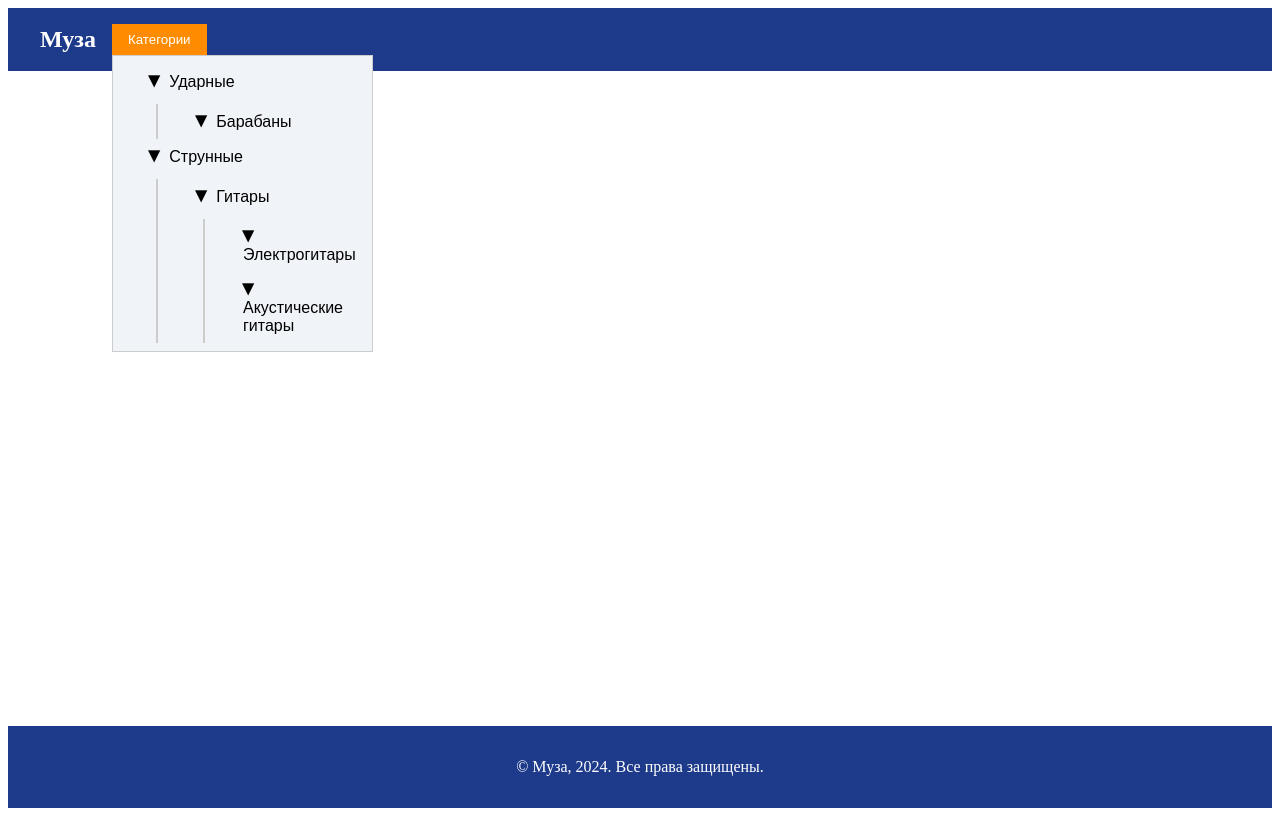
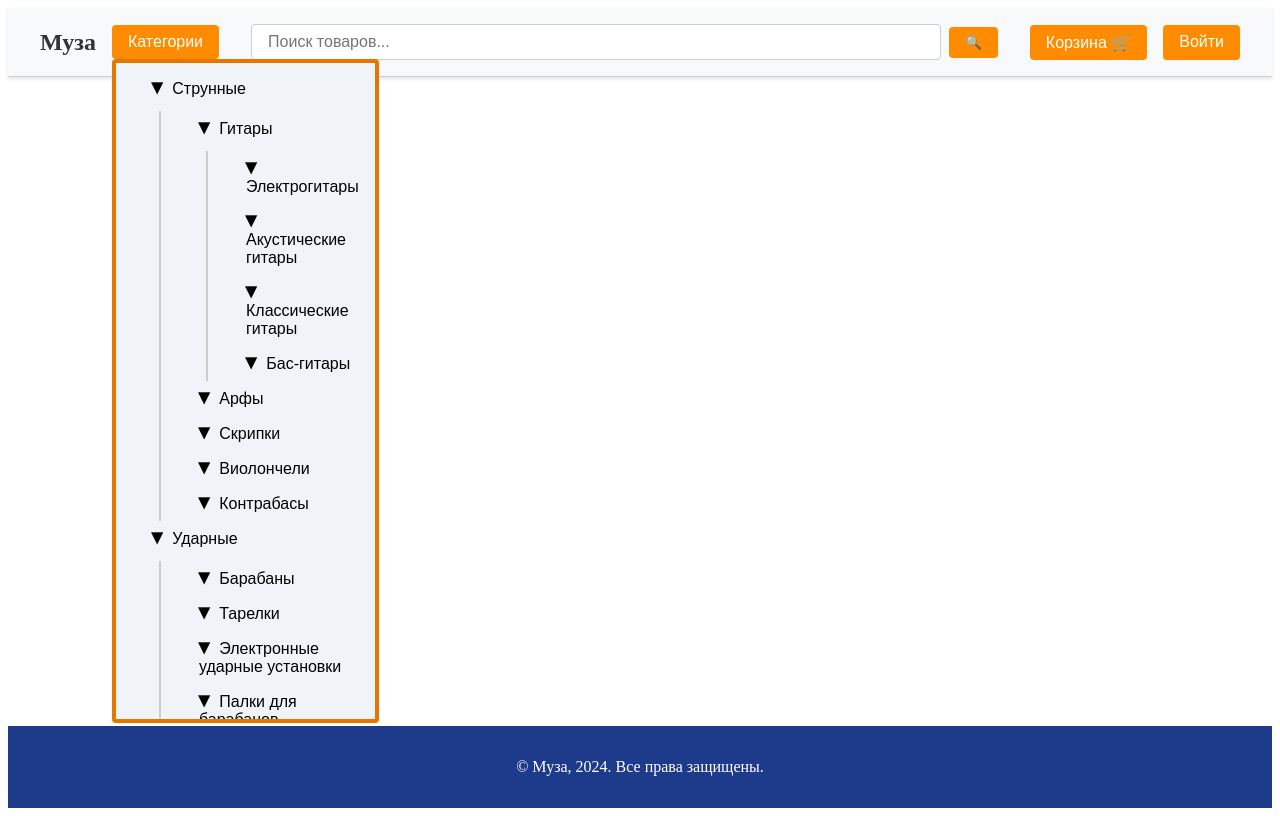
Before and after one commit to EchoDud/muza-shop, an Angular app: page / in a window 1280 px wide. Both pictures are taken after a click on the button "Категории". Built offline with nearby package versions, Linux system fonts and the light colour scheme.

Commit message:
Чут-чут причесал, но нужно еще само дерево категорий переделать

```diff
--- a/src/app/components/categories-dropdown/categories-dropdown.component.css
+++ b/src/app/components/categories-dropdown/categories-dropdown.component.css
@@ -4,11 +4,17 @@
 }
 
   .dropdown__button {
+    padding: 0.5rem 1rem;
     background-color: #ff8c00;
-    color: #fff;
+    color: white;
     border: none;
-    padding: 0.5rem 1rem;
+    border-radius: 4px;
+    font-size: 1rem;
     cursor: pointer;
+  }
+
+  .dropdown__button:hover{
+    background-color: #e67600;
   }
 
   .dropdown__menu {
@@ -17,7 +23,8 @@
     top: 100%;
     left: 0;
     background-color: #f0f4f8;
-    border: 1px solid #ccc;
+    border: 4px solid #e67600;
+    border-radius: 4px;
     padding: 0.5rem;
     z-index: 1000;
 
@@ -38,46 +45,3 @@
   .dropdown__subcategories {
     margin-left: 1rem;
   }
-
-  .category-item {
-    margin-left: 20px; /* Добавляем отступ для визуализации вложенности */
-    word-wrap: break-word; /* Разрыв длинных слов для предотвращения выхода за границы */
-  }
-
-  .category-item > button {
-    display: block;
-    width: 100%;
-    text-align: left; /* Выровнять текст кнопки влево */
-    padding: 8px;
-    border: none;
-    background: none;
-    cursor: pointer;
-    font-size: 16px;
-  }
-
-  .category-item > button:hover {
-    background-color: #f0f0f0; /* Легкий серый фон при наведении */
-  }
-
-  .category-children {
-    margin-top: 5px;
-    margin-left: 15px; /* Дополнительный отступ для дочерних элементов */
-    border-left: 2px solid #ccc; /* Линия для обозначения вложенности */
-    padding-left: 10px;
-  }
-
-  .category-children > .category-item:first-child {
-    margin-top: 10px; /* Отступ для первого дочернего элемента */
-  }
-
-  .category-item > button::before {
-    content: '▶';
-    display: inline-block;
-    margin-right: 8px;
-    transform: rotate(90deg); /* Повернуть стрелку, если нужно */
-    transition: transform 0.3s ease;
-  }
-
-  .category-item > button:hover::before {
-    transform: rotate(0deg);
-  }
--- a/src/app/components/categories-dropdown/category-item/category-item.component.css
+++ b/src/app/components/categories-dropdown/category-item/category-item.component.css
@@ -0,0 +1,42 @@
+.category-item {
+    margin-left: 20px; /* Добавляем отступ для визуализации вложенности */
+    word-wrap: break-word; /* Разрыв длинных слов для предотвращения выхода за границы */
+  }
+
+  .category-item > button {
+    display: block;
+    width: 100%;
+    text-align: left; /* Выровнять текст кнопки влево */
+    padding: 8px;
+    border: none;
+    background: none;
+    cursor: pointer;
+    font-size: 16px;
+  }
+
+  .category-item > button:hover {
+    background-color: #f0f0f0; /* Легкий серый фон при наведении */
+  }
+
+  .category-children {
+    margin-top: 5px;
+    margin-left: 15px; /* Дополнительный отступ для дочерних элементов */
+    border-left: 2px solid #ccc; /* Линия для обозначения вложенности */
+    padding-left: 10px;
+  }
+
+  .category-children > .category-item:first-child {
+    margin-top: 10px; /* Отступ для первого дочернего элемента */
+  }
+
+  .category-item > button::before {
+    content: '▶';
+    display: inline-block;
+    margin-right: 8px;
+    transform: rotate(90deg); /* Повернуть стрелку, если нужно */
+    transition: transform 0.3s ease;
+  }
+
+  .category-item > button:hover::before {
+    transform: rotate(0deg);
+  }
--- a/src/app/components/categories-dropdown/category-item/category-item.component.ts
+++ b/src/app/components/categories-dropdown/category-item/category-item.component.ts
@@ -4,18 +4,8 @@ import { Category } from '../../../shared/models/category.model';
 
 @Component({
   selector: 'app-category-item',
-  template: `
-    <div class="category-item">
-      <button>{{ category.name }}</button>
-      <div class="category-children" *ngIf="children.length > 0">
-        <ng-container *ngFor="let child of children">
-          <app-category-item [category]="child" [categories]="categories"></app-category-item>
-        </ng-container>
-      </div>
-    </div>
-
-  `,
-  styleUrls: ['../categories-dropdown.component.css'],
+  templateUrl: './category-item.component.html',
+  styleUrls: ['./category-item.component.css'],
   standalone: true,
   imports: [CommonModule],
 })
--- a/src/app/components/header/header.component.css
+++ b/src/app/components/header/header.component.css
@@ -1,15 +1,66 @@
 .header {
   display: flex;
+  align-items: center;
   justify-content: space-between;
-    align-items: center;
-    background-color: #1e3a8a;
-    color: #fff;
+  background-color: #f8f9fa;
   padding: 1rem 2rem;
+  border-bottom: 1px solid #ccc;
+  box-shadow: 0 2px 4px rgba(0, 0, 0, 0.1);
 }
 
 .header__logo {
   font-size: 1.5rem;
   font-weight: bold;
+  color: #333;
+}
+
+.header__search {
+  display: flex;
+  align-items: center;
+  gap: 0.5rem;
+  flex-grow: 1;
+  margin-left: 2rem;
+  margin-right: 2rem;
+}
+
+.search__input {
+  flex-grow: 1;
+  padding: 0.5rem 1rem;
+  border: 1px solid #ccc;
+  border-radius: 4px;
+  font-size: 1rem;
+}
+
+.search__button {
+  padding: 0.5rem 1rem;
+  background-color: #ff8c00;
+  color: white;
+  border: none;
+  border-radius: 4px;
+  cursor: pointer;
+}
+
+.search__button:hover {
+  background-color: #e67600;
+}
+
+.header__buttons {
+  display: flex;
+  gap: 1rem;
+}
+
+.header__button {
+  padding: 0.5rem 1rem;
+  background-color: #ff8c00;
+  color: white;
+  border: none;
+  border-radius: 4px;
+  font-size: 1rem;
+  cursor: pointer;
+}
+
+.header__button:hover {
+  background-color: #e67600;
 }
 
   app-categories-dropdown {
--- a/src/app/components/header/header.component.html
+++ b/src/app/components/header/header.component.html
@@ -1,4 +1,17 @@
 <header class="header">
     <div class="header__logo">Муза</div>
     <app-categories-dropdown></app-categories-dropdown>
+
+    <!-- Поле поиска -->
+  <div class="header__search">
+    <input type="text" class="search__input" placeholder="Поиск товаров..." />
+    <button class="search__button">🔍</button>
+  </div>
+
+  <!-- Кнопки -->
+  <div class="header__buttons">
+    <button class="header__button">Корзина 🛒</button>
+    <button class="header__button">Войти</button>
+  </div>
+
   </header>
--- a/src/app/shared/mock-data/categories.mock.ts
+++ b/src/app/shared/mock-data/categories.mock.ts
@@ -1,10 +1,46 @@
 import { Category } from '../models/category.model';
 
 export const categories: Category[] = [
-  { id: 1, name: 'Гитары', parentId: 6 },
-  { id: 2, name: 'Электрогитары', parentId: 1 },
-  { id: 3, name: 'Акустические гитары', parentId: 1 },
-  { id: 4, name: 'Ударные', parentId: null },
-  { id: 5, name: 'Барабаны', parentId: 4 },
-  { id: 6, name: 'Струнные', parentId: null },
+  // Основные категории инструментов
+  { id: 1, name: 'Струнные', parentId: null },
+  { id: 2, name: 'Гитары', parentId: 1 },
+  { id: 3, name: 'Электрогитары', parentId: 2 },
+  { id: 4, name: 'Акустические гитары', parentId: 2 },
+  { id: 5, name: 'Классические гитары', parentId: 2 },
+  { id: 6, name: 'Бас-гитары', parentId: 2 },
+  { id: 7, name: 'Арфы', parentId: 1 },
+  { id: 8, name: 'Скрипки', parentId: 1 },
+  { id: 9, name: 'Виолончели', parentId: 1 },
+  { id: 10, name: 'Контрабасы', parentId: 1 },
+
+  { id: 11, name: 'Ударные', parentId: null },
+  { id: 12, name: 'Барабаны', parentId: 11 },
+  { id: 13, name: 'Тарелки', parentId: 11 },
+  { id: 14, name: 'Электронные ударные установки', parentId: 11 },
+  { id: 15, name: 'Палки для барабанов', parentId: 11 },
+
+  { id: 16, name: 'Клавишные', parentId: null },
+  { id: 17, name: 'Пианино', parentId: 16 },
+  { id: 18, name: 'Синтезаторы', parentId: 16 },
+  { id: 19, name: 'Органы', parentId: 16 },
+  { id: 20, name: 'Цифровые фортепиано', parentId: 16 },
+
+  { id: 21, name: 'Духовые', parentId: null },
+  { id: 22, name: 'Трубачи', parentId: 21 },
+  { id: 23, name: 'Саксофоны', parentId: 21 },
+  { id: 24, name: 'Тромбоны', parentId: 21 },
+  { id: 25, name: 'Флейты', parentId: 21 },
+  { id: 26, name: 'Кларнеты', parentId: 21 },
+
+  { id: 27, name: 'Прочее', parentId: null },
+  { id: 28, name: 'Микрофоны', parentId: 27 },
+  { id: 29, name: 'Акустические системы', parentId: 27 },
+  { id: 30, name: 'Процессоры эффектов', parentId: 27 },
+  { id: 31, name: 'Тюнеры', parentId: 27 },
+
+  { id: 32, name: 'Муз. аксессуары', parentId: null },
+  { id: 33, name: 'Чехлы и сумки для инструментов', parentId: 32 },
+  { id: 34, name: 'Стойки для инструментов', parentId: 32 },
+  { id: 35, name: 'Кабели и адаптеры', parentId: 32 },
+  { id: 36, name: 'Педали для эффектов', parentId: 32 }
 ];
```
Lines whose indentation alone changed are shown as unchanged.
